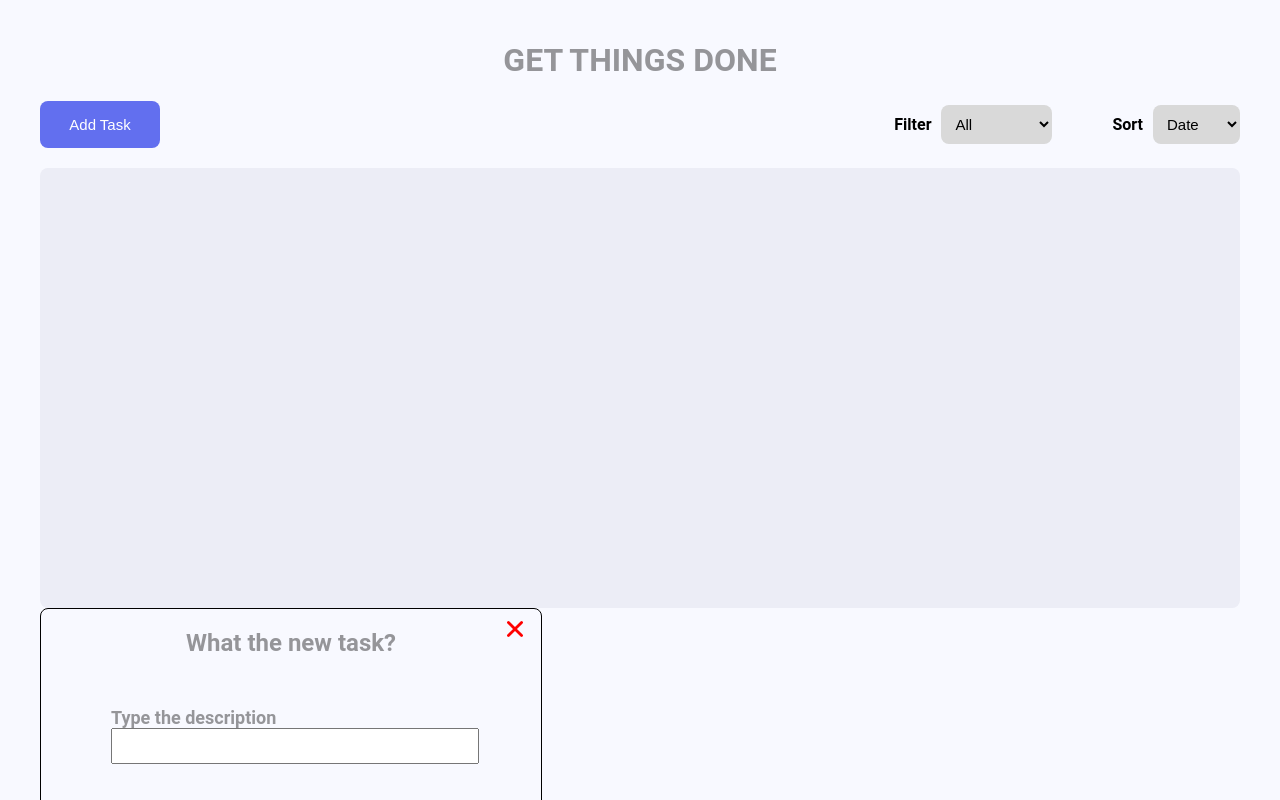
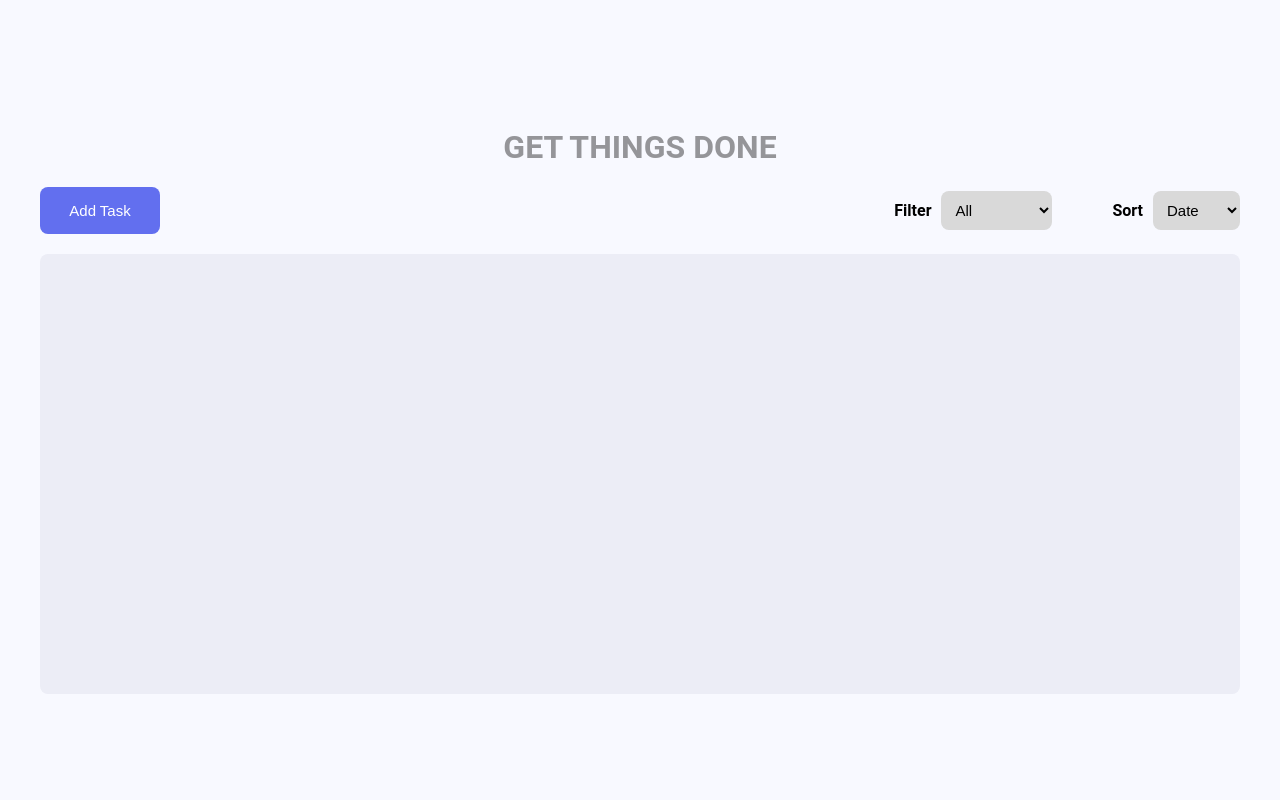
Before and after one commit to breno-gabriel/Simple-To-do-list, a React (Vite) app: page / in a window 1280 px wide. Shown: the top 800 px of the page. Built offline with nearby package versions, Linux system fonts and the light colour scheme.

Commit message:
feat: adding the add task form render

```diff
--- a/src/App.tsx
+++ b/src/App.tsx
@@ -11,6 +11,7 @@ import task from './types/Task'
 function App() {
 
   const [tasks, setTasks] = useState<task[]>([]);
+  const [renderAddForms, setRenderAddForms] = useState<boolean>(false);
 
   const handleAddTask: SubmitHandler<FormData> = (data: FormData) => {
 
@@ -33,6 +34,12 @@ function App() {
 
   };
 
+  const handleRenderAddTask = () => {
+
+    setRenderAddForms(!renderAddForms);
+
+  }
+
   return (
     <div className='app'>
 
@@ -40,7 +47,7 @@ function App() {
 
       <div className='menu'>
 
-          <Button content='Add Task'></Button>
+          <Button content='Add Task' handleClick={handleRenderAddTask}></Button>
           <div className='menu-filter'>
 
             <div>
@@ -63,7 +70,9 @@ function App() {
 
       <TaskList tasks={tasks} onDelete={handleDeleteTask}></TaskList>
 
-      <TodoForms handleOnSubmit={handleAddTask}></TodoForms>
+      {renderAddForms && <TodoForms title="What the new task ?!" handleOnSubmit={handleAddTask} handleRenderForms={handleRenderAddTask}></TodoForms>}
+
+      {/* <TodoForms title="What the new task ?!" handleOnSubmit={handleAddTask}></TodoForms> */}
 
     </div>
 
--- a/src/component/TodoForms.tsx/TodoForms.tsx
+++ b/src/component/TodoForms.tsx/TodoForms.tsx
@@ -8,11 +8,13 @@ import FormData from '../../types/formData';
 
 type FormProps = {
 
-    handleOnSubmit: (data : FormData) => void;
+    title: string,
+    handleOnSubmit: (data : FormData) => void,
+    handleRenderForms: () => void;
 
 };
 
-const TodoForms = ({handleOnSubmit} : FormProps) => {
+const TodoForms = ({title, handleOnSubmit, handleRenderForms} : FormProps) => {
 
     const { register, handleSubmit, control } = useForm<FormData>({
         defaultValues: {
@@ -20,17 +22,18 @@ const TodoForms = ({handleOnSubmit} : FormProps) => {
           priority: '',
         },
       });
-    const onSubmit: SubmitHandler<FormData> = (data : FormData) => {
 
-        console.log(data);
+    // const onSubmit: SubmitHandler<FormData> = (data : FormData) => {
 
-    };
+    //     console.log(data);
+
+    // };
 
     return (
 
         <div  className='todoForms'>
 
-            <h2>What the new task?</h2>
+            <h2>{title}</h2>
 
             <form onSubmit={handleSubmit(handleOnSubmit)}>
 
@@ -86,9 +89,9 @@ const TodoForms = ({handleOnSubmit} : FormProps) => {
 
             </form>
 
-            <button className='closeButton'>
+            <button className='closeButton' onClick={handleRenderForms}>
 
-                <IoClose />
+                <IoClose/>
 
             </button>
 
```
